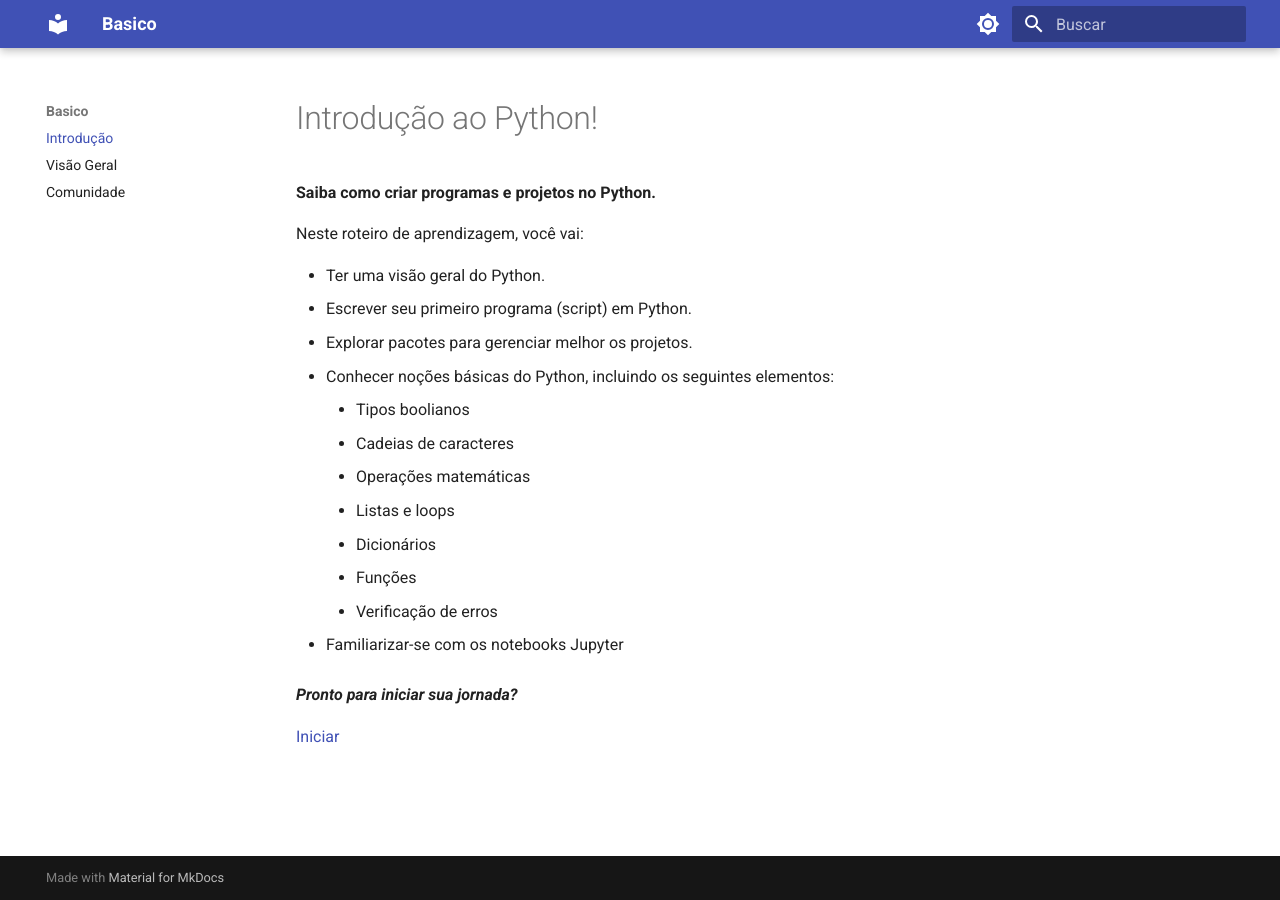
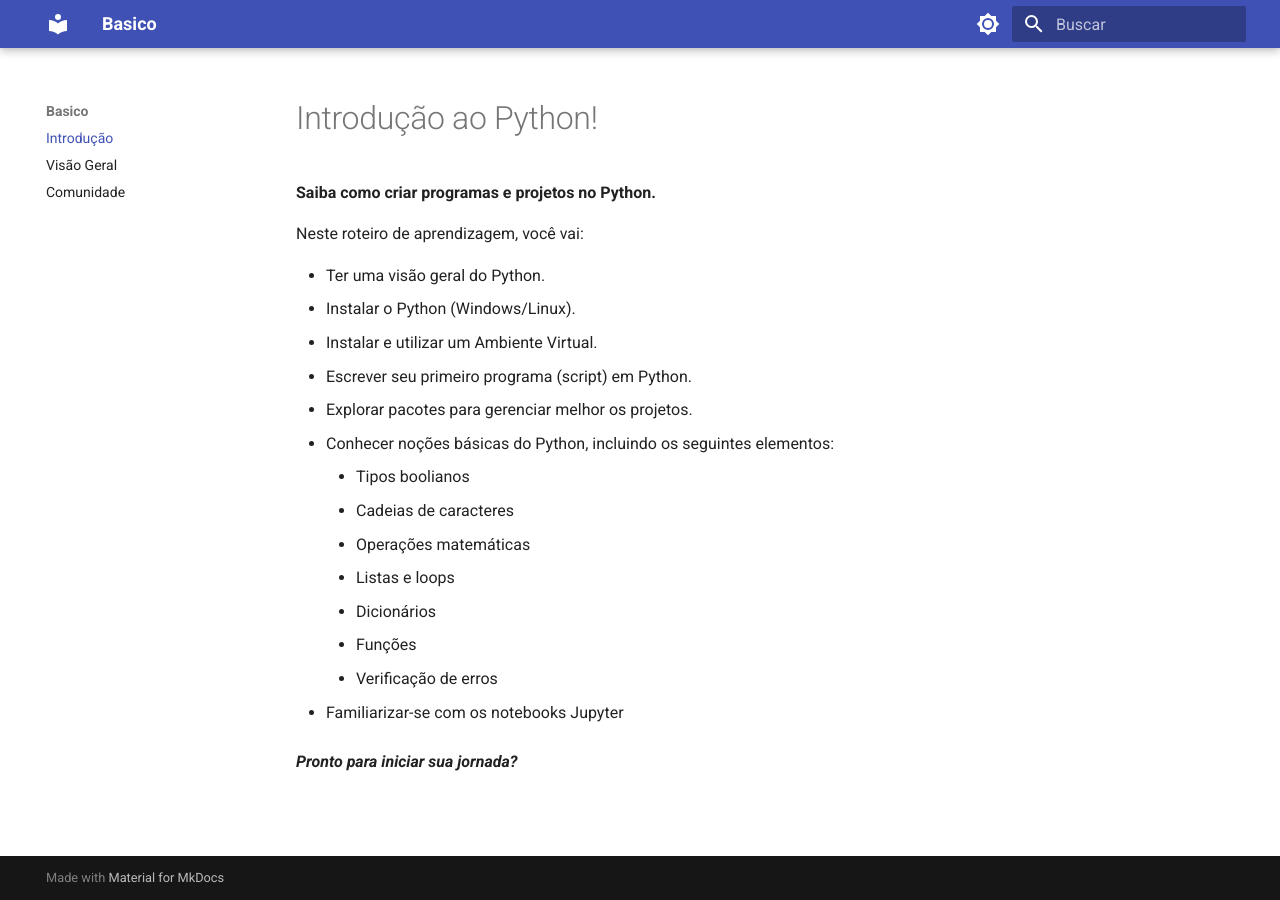
Before and after one commit to baptistafabricio87/python_basicao, an MkDocs documentation site: the page built from docs/index.md, in a window 1280 px wide. Built offline with MkDocs 1.6.1 and Material for MkDocs 9.7.7, drawn with Linux system fonts in a browser that asks for light colours.

Commit message:
Introducao ao python

```diff
--- a/docs/index.md
+++ b/docs/index.md
@@ -5,6 +5,8 @@
 Neste roteiro de aprendizagem, você vai:
 
 - Ter uma visão geral do Python.
+- Instalar o Python (Windows/Linux).
+- Instalar e utilizar um Ambiente Virtual.
 - Escrever seu primeiro programa (script) em Python.
 - Explorar pacotes para gerenciar melhor os projetos.
 - Conhecer noções básicas do Python, incluindo os seguintes elementos:
@@ -19,5 +21,3 @@ Neste roteiro de aprendizagem, você vai:
 - Familiarizar-se com os notebooks Jupyter
 
 ***Pronto para iniciar sua jornada?***
-
-[Iniciar](overview.md)
```
